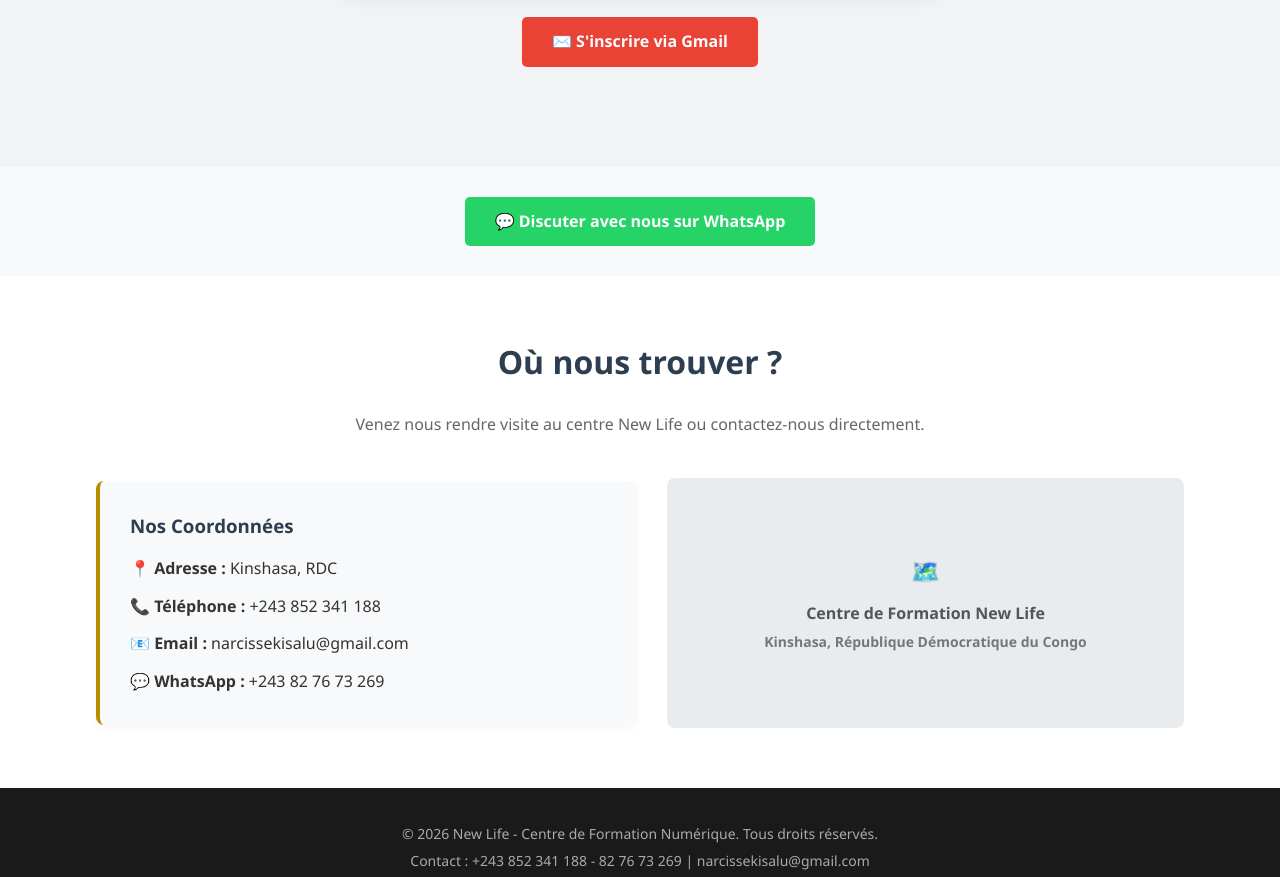
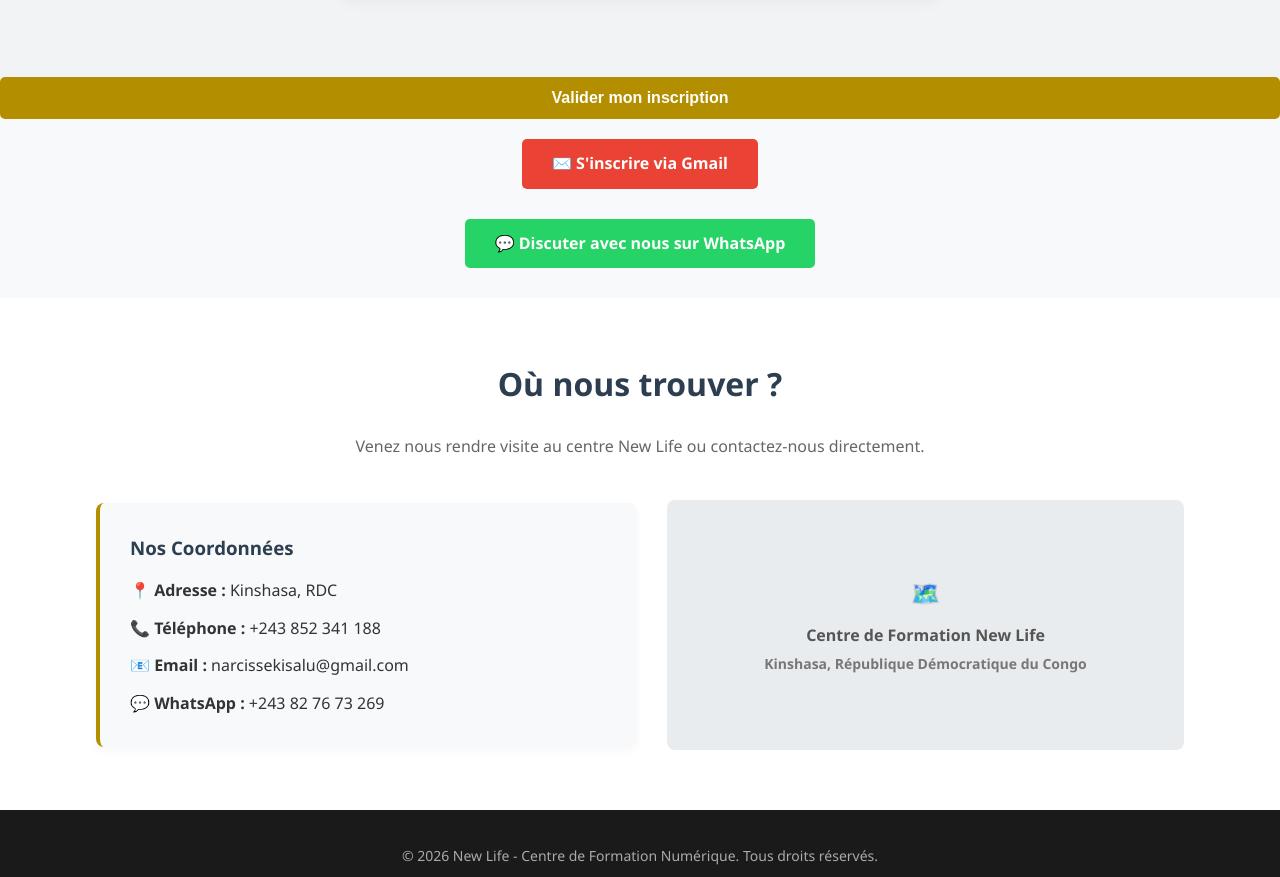
Before and after one commit to narcissekisalu12/New-life, a plain HTML site: page index.html in a window 1280 px wide. Shown: the part 3080-3957 px from the top of the page. Drawn offline with Linux system fonts and the light colour scheme.

Commit message:
Update index.html

```diff
--- a/index.html
+++ b/index.html
@@ -138,6 +138,14 @@
                 </form>
             </div>
         </div>
+    </section>
+                    </div>
+
+                    <button type="submit" class="cta-button" style="width: 100%; border: none; cursor: pointer; font-size: 16px; text-align: center;">Valider mon inscription</button>
+
+                </form>
+            </div>
+        </div>
         <!-- Bouton pour s'inscrire via Gmail -->
 <div style="text-align: center; margin: 20px 0;">
   <a href="mailto:narcissekisalu@gmail.com?subject=Inscription%20New%20Life&body=Bonjour,%20je%20souhaite%20m'inscrire%20au%20centre%20New%20Life." class="cta-button" style="background-color: #ea4335; display: inline-flex; align-items: center; gap: 10px; text-decoration: none;">
```
